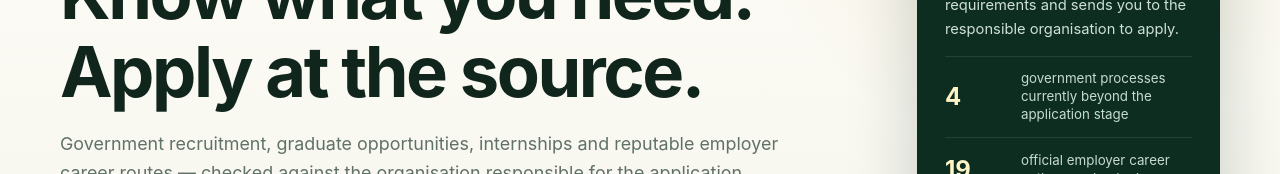
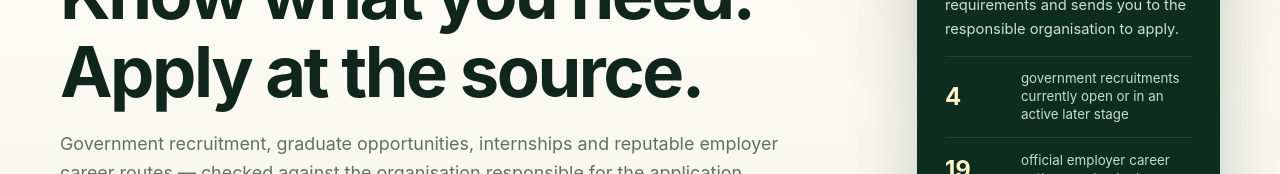
Before and after one commit to eghosa001/nigeria, a Next.js app: page /jobs in a window 1280 px wide. Shown: the part 367-541 px from the top of the page. Built offline with nearby package versions, Linux system fonts and the light colour scheme; no server answers.

Commit message:
fix(jobs): clarify active government status copy

```diff
--- a/app/jobs/page.tsx
+++ b/app/jobs/page.tsx
@@ -58,7 +58,7 @@ export default function JobsPage() {
             <span>Verification first</span>
             <strong>No copied “apply now” forms.</strong>
             <p>MyNigeriaGuide explains the requirements and sends you to the responsible organisation to apply.</p>
-            <div><b>{activeGovernment}</b><small>government processes currently beyond the application stage</small></div>
+            <div><b>{activeGovernment}</b><small>government recruitments currently open or in an active later stage</small></div>
             <div><b>{careerPages}</b><small>official employer career pathways checked</small></div>
             <div><b>₦0</b><small>fees collected by MyNigeriaGuide</small></div>
           </aside>
```
